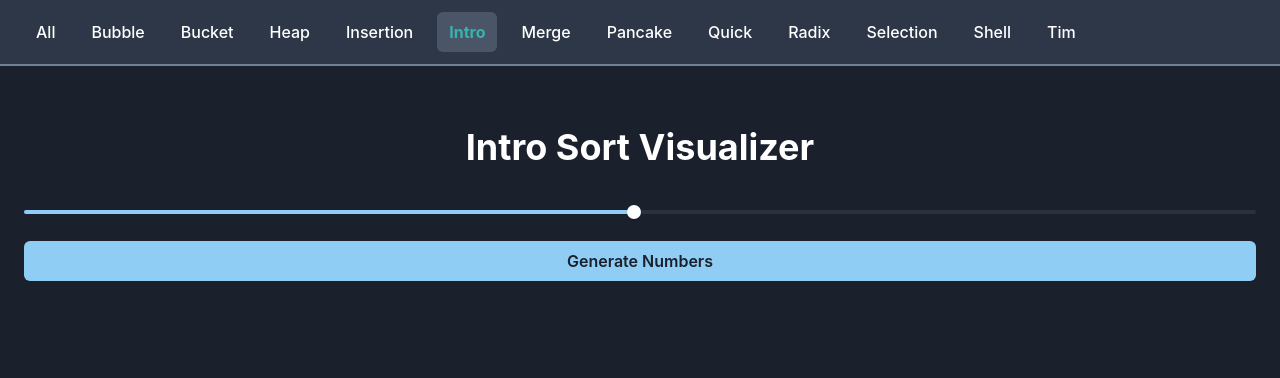
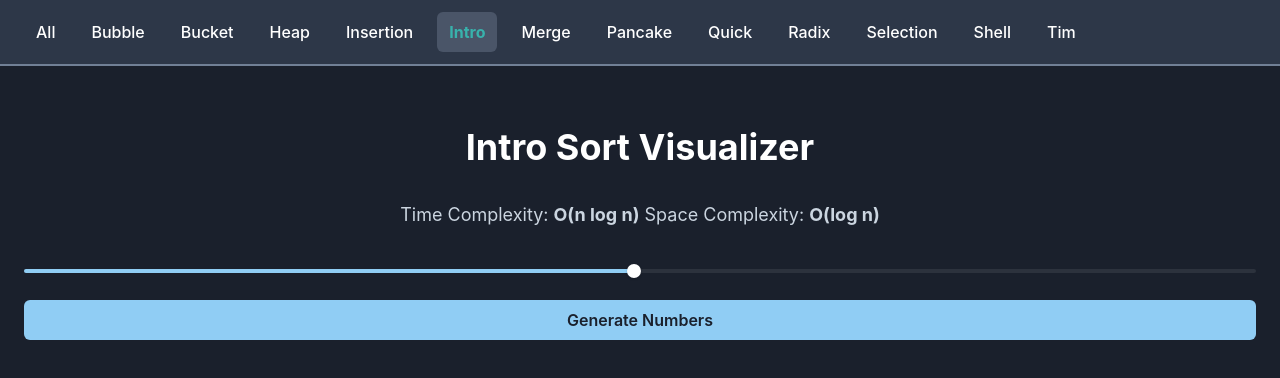
Before and after one commit to bk10aao/PixelSortChakra, a React (Vite) app: page /intro in a window 1280 px wide. Shown: the top 378 px of the page. Built offline with nearby package versions, Linux system fonts and the light colour scheme.

Commit message:
updating pages that compare to other algoirthms of similar types

```diff
--- a/src/components/AlgorithmComparison.jsx
+++ b/src/components/AlgorithmComparison.jsx
@@ -1,6 +1,30 @@
 import React, { useState, useEffect } from "react";
-import { Box, Text, Button } from "@chakra-ui/react";
-import SortingChart from "./SortingChart";
+import { Box, Text, Button, VStack, Heading } from "@chakra-ui/react";
+import SortingChart from './SortingChart';
+
+// Updated dictionary for algorithm complexities
+const algorithmComplexities = {
+  "Bottom Up": {
+    time: "O(n log n)",
+    space: "O(k)",
+  },
+  "Bottom Down": {
+    time: "O(n log n)",
+    space: "O(k)",
+  },
+  "Inplace": {
+    time: "O(n log n)",
+    space: "O(1)",
+  },
+  "Least Significant Digit": {
+    time: "O(nk)",
+    space: "O(n + k)",
+  },
+  "Most Significant Digit": {
+    time: "O(nk)",
+    space: "O(n + k)",
+  },
+};
 
 const AlgorithmComparison = ({
   algorithm,
@@ -24,11 +48,25 @@ const AlgorithmComparison = ({
     }
   };
 
+  // Retrieve the complexities for the selected algorithm
+  const complexities = algorithmComplexities[algorithm] || {
+    time: "N/A",
+    space: "N/A"
+  };
+
   return (
     <Box p={1} borderWidth="1px" borderRadius="lg">
-      <Text className="tile-title" color={"white"} align={"center"} textStyle="xl">
-        {algorithm}
-      </Text>
+
+      {/* Display Time and Space Complexities */}
+      <VStack spacing={2} align="center" mt={4} color="white">
+        <Heading className="tile-title" color={"white"} textStyle="xl" size={"sm"} textAlign="center">
+          {algorithm}
+        </Heading>
+        <Text textStyle="xs" textAlign="center">
+          Time {complexities.time} Space {complexities.space}
+        </Text>
+      </VStack>
+
       <SortingChart
         steps={steps}
         algorithm={algorithm}
@@ -36,6 +74,7 @@ const AlgorithmComparison = ({
         hgt={height}
         totalSteps={totalSteps}
       />
+
       {onSort && (
         <Button
           type="button"
--- a/src/components/SortPage.jsx
+++ b/src/components/SortPage.jsx
@@ -1,8 +1,10 @@
+// SortPage.jsx
 import { useState, useRef } from "react";
-import { Alert, AlertIcon, Box, VStack, Heading } from "@chakra-ui/react";
+import { Alert, AlertIcon, Box, VStack, Heading, Text, Tooltip } from "@chakra-ui/react";
 import NumberGeneratorForm from "./NumberGeneratorForm";
 import AlgorithmTile from "./AlgorithmTile";
 import { generateNumbers } from "../Api";
+import { spaceComplexities, timeComplexities } from "../utils/timeComplexities";  // Import time complexities
 
 export default function SortPage({ algorithmName, sortFunction }) {
   const [state, setState] = useState({
@@ -85,12 +87,20 @@ export default function SortPage({ algorithmName, sortFunction }) {
     }
   };
 
+  const timeComplexity = timeComplexities[algorithmName] || "Unknown";  // Fetch the time complexity
+  const spaceComplexity = spaceComplexities[algorithmName] || "Unknown";
   return (
     <Box p={6} pt={{ base: "80px", md: "60px" }} mx="auto" maxW="1600px" bg="gray.800">
       <VStack spacing={8} align="stretch">
         <Heading as="h1" size="xl" textAlign="center" color="white" fontWeight="bold">
           {algorithmName} Visualizer
         </Heading>
+        {/* Display Time Complexity */}
+        <Tooltip label="Estimated time complexity of the selected algorithm" fontSize="md">
+          <Text textAlign="center" color="gray.300" fontSize="lg">
+            Time Complexity: <strong>{timeComplexity}</strong> Space Complexity: <strong>{spaceComplexity}</strong>
+          </Text>
+        </Tooltip>
         <NumberGeneratorForm
           value={state.value}
           loading={state.loading.generate}
@@ -107,7 +117,6 @@ export default function SortPage({ algorithmName, sortFunction }) {
               </Alert>
             )}
             {state.showTiles && (
-
               <AlgorithmTile
                 algorithm={algorithmName}
                 steps={state.sortSteps}
@@ -118,8 +127,8 @@ export default function SortPage({ algorithmName, sortFunction }) {
                 isSortingAll={false}
                 hasSortedAll={false}
                 height={400}
+                timeComplexity={timeComplexity}  // Pass time complexity as prop
               />
-
             )}
           </>
         )}
--- a/src/components/SortingChart.jsx
+++ b/src/components/SortingChart.jsx
@@ -43,6 +43,14 @@ const SortingChart = ({ steps, algorithm, isSorted, hgt, totalSteps }) => {
 
   const isChartSorted = isSorted && currentStep === steps.length - 1;
 
+  // Prevent hover behavior by controlling the fill color explicitly
+  const getBarFillColor = (index) => {
+    if (isChartSorted) {
+      return "#E53E3E"; // Change the color when sorted
+    }
+    return "#38B2AC"; // Default color
+  };
+
   return (
     <div>
       <div className="chart-container">
@@ -63,14 +71,11 @@ const SortingChart = ({ steps, algorithm, isSorted, hgt, totalSteps }) => {
             <Bar
               dataKey="value"
               data-sorted={isChartSorted.toString()}
-              fill={isChartSorted ? "#E53E3E" : "#38B2AC"}
-              isAnimationActive={true}
-              animationDuration={
-                Math.max(
-                  100,
-                  Math.min(300, (200 * 10) / (steps[0]?.length || 10))
-                )
-              }
+              isAnimationActive={false} // Disable animation
+              fill={getBarFillColor()} // Always use the same color, no hover effect
+              onMouseEnter={() => {}} // Disable hover event
+              onMouseLeave={() => {}} // Disable hover event
+              activeDot={false} // Disable the active hover dot that appears over bars
             />
           </BarChart>
         </ResponsiveContainer>
--- a/src/pages/Radix.jsx
+++ b/src/pages/Radix.jsx
@@ -137,7 +137,7 @@ export default function RadixSortComparisonPage() {
           <SimpleGrid columns={{ base: 1, md: 2 }} spacing={8} ref={graphRef}>
             <Box>
               <AlgorithmComparison
-                algorithm="Radix Sort Least Significant Digit"
+                algorithm="Least Significant Digit"
                 steps={state.radixSortLSDSteps}
                 isSorted={state.radixSortLSDSorted}
                 loading={state.loading.radixSortLSD}
@@ -148,7 +148,7 @@ export default function RadixSortComparisonPage() {
             </Box>
             <Box>
               <AlgorithmComparison
-                algorithm="Radix Sort Most Significant Digit"
+                algorithm="Most Significant Digit"
                 steps={state.radixSortMSDSteps}
                 isSorted={state.radixSortMSDSorted}
                 loading={state.loading.radixSortMSD}
--- /dev/null
+++ b/src/utils/timeComplexities.jsx
@@ -0,0 +1,41 @@
+export const timeComplexities = {
+  "Bubble Sort": "O(n²)",
+  "Bucket Sort": "O(n + k)",
+  "Counting Sort": "O(n + k)",
+  "Heap Sort": "O(n log n)",
+  "Insertion Sort": "O(n²)",
+  "Inplace Merge Sort": "O(n log n)",
+  "Intro Sort": "O(n log n)",
+  "Merge Sort (Bottom Up)": "O(n log n)",
+  "Merge Sort (Top Down)": "O(n log n)",
+  "Pancake Sort": "O(n²)",
+  "Parallel Merge Sort": "O(n log n)",
+  "Quick Sort": "O(n log n)",
+  "Radix Sort (LSD)": "O(nk)",
+  "Radix Sort (MSD)": "O(nk)",
+  "Selection Sort": "O(n²)",
+  "Shell Sort": "O(n log n)",
+  "Tim Sort": "O(n log n)",
+
+  // Add other algorithms as needed
+};
+
+export const spaceComplexities = {
+  "Bubble Sort": "O(1)",
+  "Bucket Sort": "O(n + k)",
+  "Counting Sort": "O(k)",
+  "Heap Sort": "O(1)",
+  "Insertion Sort": "O(1)",
+  "Inplace Merge Sort": "O(1)",
+  "Intro Sort": "O(log n)",
+  "Merge Sort (Bottom Up)": "O(n)",
+  "Merge Sort (Top Down)": "O(n)",
+  "Pancake Sort": "O(n)",
+  "Parallel Merge Sort": "O(n)",
+  "Quick Sort": "O(log n)",
+  "Radix Sort (LSD)": "O(n + k)",
+  "Radix Sort (MSD)": "O(n + k)",
+  "Selection Sort": "O(1)",
+  "Shell Sort": "O(1)",
+  "Tim Sort": "O(n)",
+};
```
Lines whose indentation alone changed are shown as unchanged.
